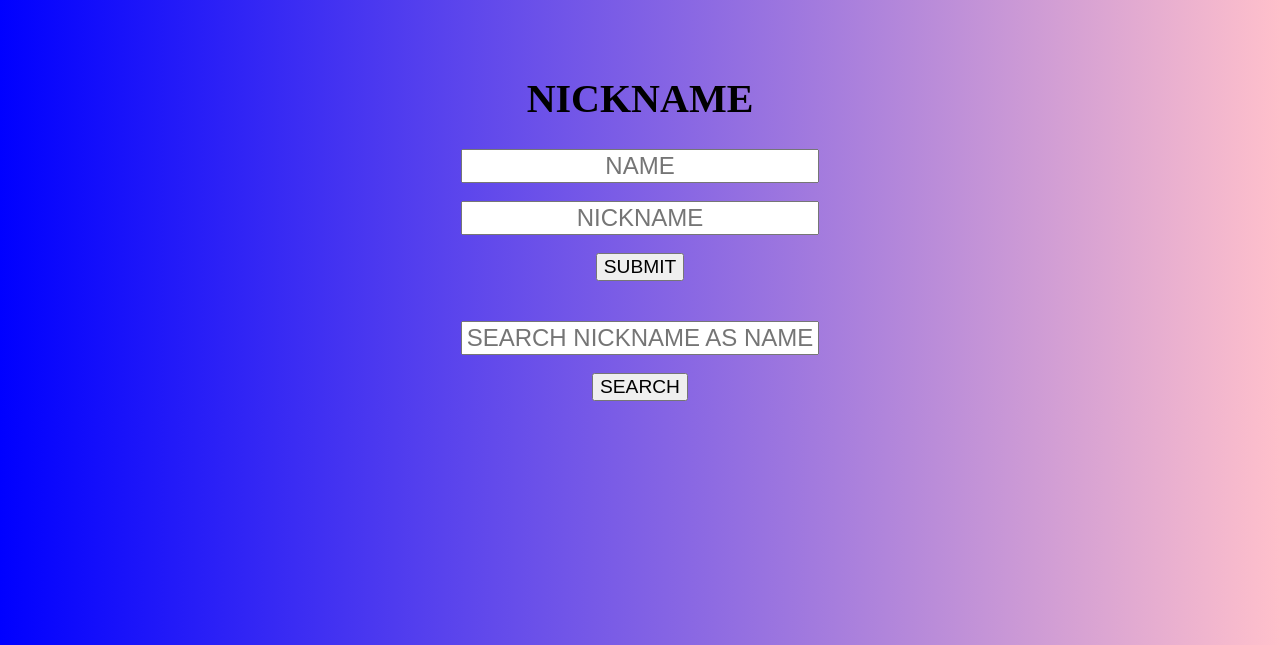
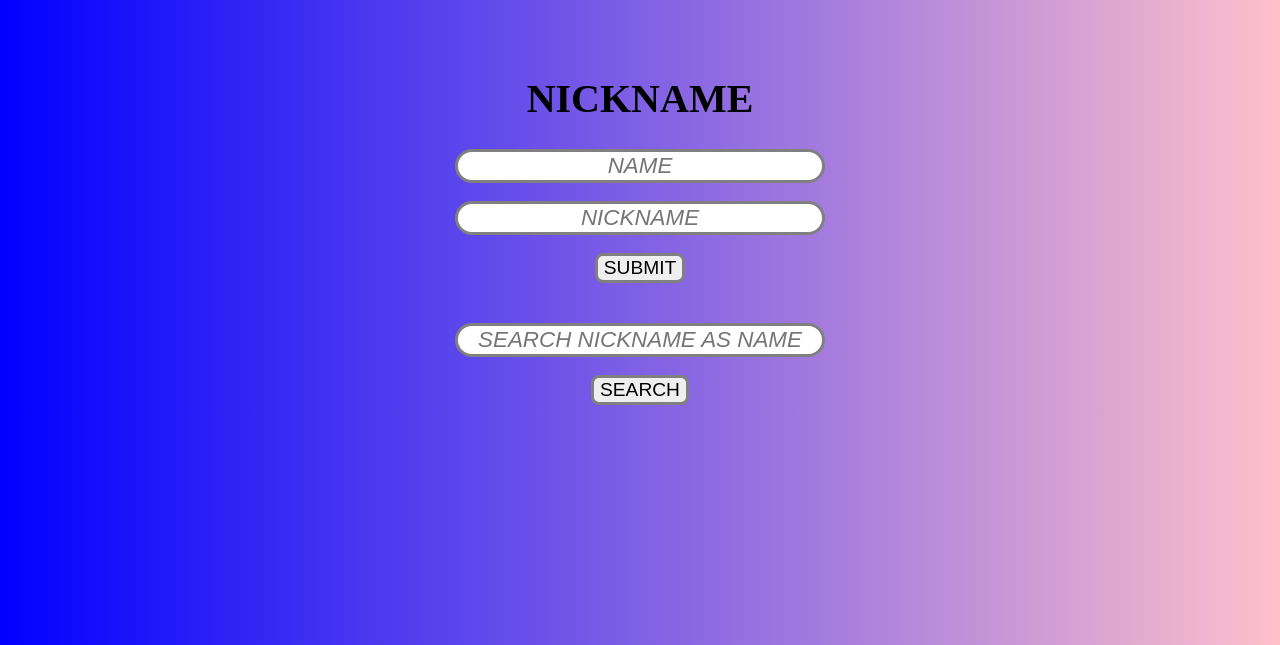
Before and after one commit to dreamjh20/flask-study, a Flask app: page / in a window 1280 px wide. Shown: the top 645 px of the page. Run offline with Flask 2, Linux system fonts and the light colour scheme.

Commit message:
[UPDATE] Main Page Border

```diff
--- a/flask-name-nickname/static/css/style.css
+++ b/flask-name-nickname/static/css/style.css
@@ -11,15 +11,24 @@
 }
 
 .search_text{
-  min-width: 350px;
-  font-size: 150%;
+  min-width: 360px;
+  font-size: 140%;
   text-align: center;
+  border-width: medium;
+  border-style: solid;
+  border-color: gray;
+  border-radius: 20px;
+  font-style: italic;
 }
 #text_box{
-    min-width: 350px;
-    font-size: 150%;
+    min-width: 360px;
+    font-size: 140%;
     text-align: center;
-    /* font-style: italic; */
+    border-width: medium;
+    border-style: solid;
+    border-color: gray;
+    border-radius: 20px;
+    font-style: italic;
 }
 
 .back_color{
@@ -29,6 +38,10 @@
 #mouse_on{
     cursor: pointer;
     font-size: 120%;
+    border-width: medium;
+    border-style: solid;
+    border-color: gray;
+    border-radius: 8px;
 }
 
 .title {
```
